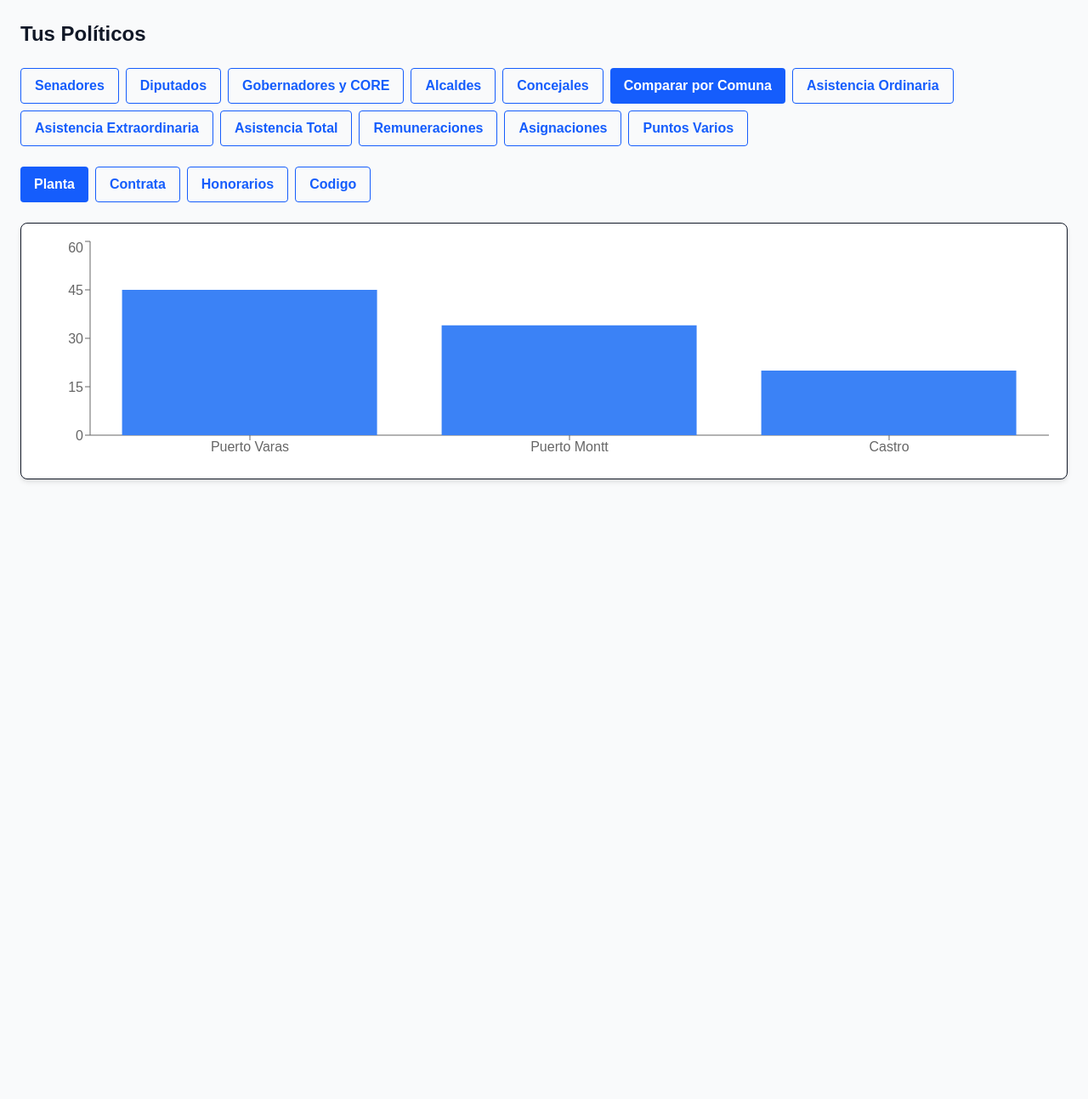
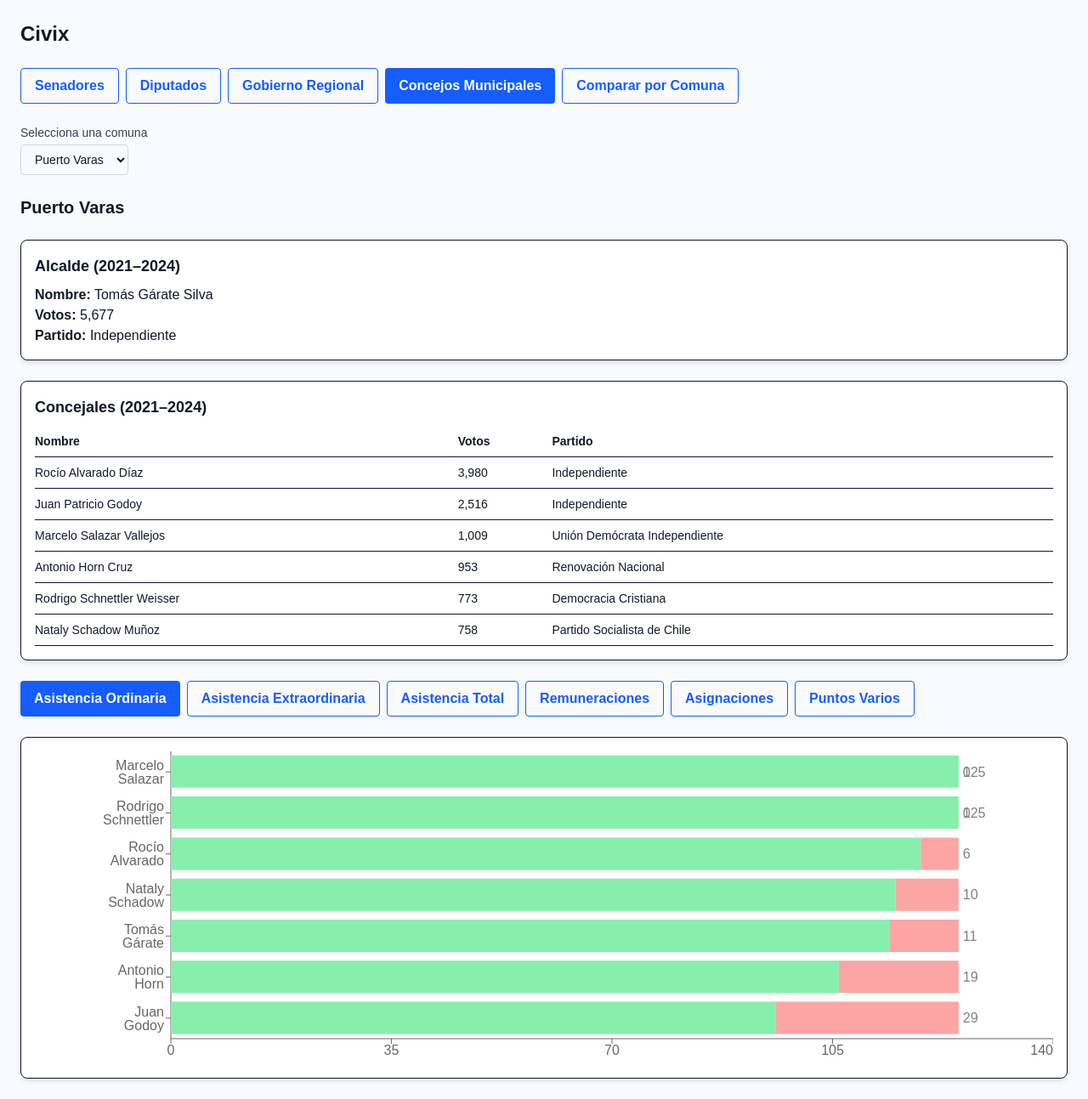
Before and after one commit to TheWildHunt/Civix, a Next.js app: page / in a window 1280 px wide. Shown: the whole page at 85% size. Before the commit the page ends 800 px from the top, so only its background shows below. Built offline with nearby package versions, Linux system fonts and the light colour scheme.

Commit message:
Añade gráficos y concejos municipales interactivos

```diff
--- a/app/page.tsx
+++ b/app/page.tsx
@@ -3,46 +3,39 @@
 import { useState } from "react";
 import { Button } from "@/components/ui/button";
 import { Card, CardContent } from "@/components/ui/card";
-import { BarChart, Bar, XAxis, YAxis, Tooltip, ResponsiveContainer } from "recharts";
+import { BarChart, Bar, XAxis, YAxis, Tooltip, ResponsiveContainer, LabelList } from "recharts";
 
-const data = [
-  { comuna: "Puerto Varas", planta: 45, contrata: 47, honorarios: 32, codigo: 19 },
-  { comuna: "Puerto Montt", planta: 34, contrata: 38, honorarios: 26, codigo: 15 },
-  { comuna: "Castro", planta: 20, contrata: 29, honorarios: 22, codigo: 13 },
-];
+const CLPFormatter = new Intl.NumberFormat("es-CL", {
+  style: "currency",
+  currency: "CLP",
+  maximumFractionDigits: 0,
+});
 
-const categories = ["planta", "contrata", "honorarios", "codigo"];
 const sections = [
   "Senadores",
   "Diputados",
-  "Gobernadores y CORE",
-  "Alcaldes",
-  "Concejales",
+  "Gobierno Regional",
+  "Concejos Municipales",
   "Comparar por Comuna",
-  "Asistencia Ordinaria",
-  "Asistencia Extraordinaria",
-  "Asistencia Total",
-  "Remuneraciones",
-  "Asignaciones",
-  "Puntos Varios"
 ];
 
-const alcaldePuertoVaras = {
+const comunasMunicipales = [
+  {
+    nombre: "Puerto Varas",
+    alcalde: {
       nombre: "Tomás Gárate Silva",
       votos: 5677,
       partido: "Independiente",
-};
-
-const concejalesPuertoVaras = [
+    },
+    concejales: [
       { nombre: "Rocío Alvarado Díaz", votos: 3980, partido: "Independiente" },
       { nombre: "Juan Patricio Godoy", votos: 2516, partido: "Independiente" },
       { nombre: "Marcelo Salazar Vallejos", votos: 1009, partido: "Unión Demócrata Independiente" },
       { nombre: "Antonio Horn Cruz", votos: 953, partido: "Renovación Nacional" },
       { nombre: "Rodrigo Schnettler Weisser", votos: 773, partido: "Democracia Cristiana" },
       { nombre: "Nataly Schadow Muñoz", votos: 758, partido: "Partido Socialista de Chile" },
-];
-
-const asistenciaOrdinaria = [
+    ],
+    asistenciaOrdinaria: [
       { nombre: "Marcelo Salazar", asistencia: 125, inasistencia: 0 },
       { nombre: "Rodrigo Schnettler", asistencia: 125, inasistencia: 0 },
       { nombre: "Rocío Alvarado", asistencia: 119, inasistencia: 6 },
@@ -50,9 +43,8 @@ const asistenciaOrdinaria = [
       { nombre: "Tomás Gárate", asistencia: 114, inasistencia: 11 },
       { nombre: "Antonio Horn", asistencia: 106, inasistencia: 19 },
       { nombre: "Juan Godoy", asistencia: 96, inasistencia: 29 },
-];
-
-const asistenciaExtraordinaria = [
+    ],
+    asistenciaExtraordinaria: [
       { nombre: "Rodrigo Schnettler", asistencia: 30, inasistencia: 0 },
       { nombre: "Rocío Alvarado", asistencia: 29, inasistencia: 1 },
       { nombre: "Nataly Schadow", asistencia: 28, inasistencia: 2 },
@@ -60,9 +52,8 @@ const asistenciaExtraordinaria = [
       { nombre: "Tomás Gárate", asistencia: 27, inasistencia: 3 },
       { nombre: "Antonio Horn", asistencia: 24, inasistencia: 6 },
       { nombre: "Juan Godoy", asistencia: 20, inasistencia: 10 },
-];
-
-const asistenciaTotal = [
+    ],
+    asistenciaTotal: [
       { nombre: "Rodrigo Schnettler", asistencia: 155, inasistencia: 0 },
       { nombre: "Marcelo Salazar", asistencia: 153, inasistencia: 2 },
       { nombre: "Rocío Alvarado", asistencia: 148, inasistencia: 7 },
@@ -70,9 +61,8 @@ const asistenciaTotal = [
       { nombre: "Tomás Gárate", asistencia: 141, inasistencia: 14 },
       { nombre: "Antonio Horn", asistencia: 130, inasistencia: 25 },
       { nombre: "Juan Godoy", asistencia: 116, inasistencia: 39 },
-];
-
-const remuneraciones = [
+    ],
+    remuneraciones: [
       { nombre: "Tomás Gárate", monto: 279985493 },
       { nombre: "Marcelo Salazar", monto: 39325196 },
       { nombre: "Nataly Schadow", monto: 39325196 },
@@ -80,33 +70,36 @@ const remuneraciones = [
       { nombre: "Juan Godoy", monto: 39325196 },
       { nombre: "Rocío Alvarado", monto: 39325196 },
       { nombre: "Antonio Horn", monto: 39070986 },
-];
-
-const asignaciones = [
+    ],
+    asignaciones: [
       { nombre: "Antonio Horn", utilizadas: 17416827, noUtilizadas: 17533973 },
       { nombre: "Nataly Schadow", utilizadas: 20627200, noUtilizadas: 14323600 },
       { nombre: "Marcelo Salazar", utilizadas: 24323000, noUtilizadas: 10627800 },
       { nombre: "Rocío Alvarado", utilizadas: 26706552, noUtilizadas: 8244248 },
       { nombre: "Juan Godoy", utilizadas: 27612400, noUtilizadas: 7338400 },
       { nombre: "Rodrigo Schnettler", utilizadas: 31139600, noUtilizadas: 3811200 },
-];
-
-const puntosVarios = [
+    ],
+    puntosVarios: [
       { nombre: "Rodrigo Schnettler", puntos: 208 },
       { nombre: "Marcelo Salazar", puntos: 155 },
       { nombre: "Juan Godoy", puntos: 111 },
       { nombre: "Antonio Horn", puntos: 85 },
       { nombre: "Rocío Alvarado", puntos: 56 },
       { nombre: "Nataly Schadow", puntos: 47 },
+    ],
+  },
 ];
 
 export default function Home() {
-  const [selectedCategory, setSelectedCategory] = useState("planta");
-  const [selectedSection, setSelectedSection] = useState("Comparar por Comuna");
+  const [selectedSection, setSelectedSection] = useState("Concejos Municipales");
+  const [selectedComuna, setSelectedComuna] = useState("Puerto Varas");
+  const [municipalTab, setMunicipalTab] = useState("Asistencia Ordinaria");
+
+  const comuna = comunasMunicipales.find((c) => c.nombre === selectedComuna);
 
   return (
     <div className="p-6 space-y-6">
-      <h1 className="text-2xl font-bold">Tus Políticos</h1>
+      <h1 className="text-2xl font-bold">Civix</h1>
 
       <div className="flex flex-wrap gap-2">
         {sections.map((section) => (
@@ -120,49 +113,42 @@ export default function Home() {
         ))}
       </div>
 
-      {selectedSection === "Comparar por Comuna" && (
+      {selectedSection === "Concejos Municipales" && (
         <>
-          <div className="flex gap-2">
-            {categories.map((cat) => (
-              <Button
-                key={cat}
-                onClick={() => setSelectedCategory(cat)}
-                variant={selectedCategory === cat ? "default" : "outline"}
+          <div>
+            <label htmlFor="comuna-select" className="block text-sm font-medium text-gray-700 mb-1">
+              Selecciona una comuna
+            </label>
+            <select
+              id="comuna-select"
+              value={selectedComuna}
+              onChange={(e) => setSelectedComuna(e.target.value)}
+              className="border border-gray-300 rounded px-3 py-2 text-sm"
             >
-                {cat.charAt(0).toUpperCase() + cat.slice(1)}
-              </Button>
+              {comunasMunicipales.map((com) => (
+                <option key={com.nombre} value={com.nombre}>
+                  {com.nombre}
+                </option>
               ))}
+            </select>
           </div>
+
+          {comuna && (
+            <div key={comuna.nombre} className="space-y-6">
+              <h2 className="text-xl font-semibold">{comuna.nombre}</h2>
+
               <Card>
-            <CardContent className="h-[300px]">
-              <ResponsiveContainer width="100%" height="100%">
-                <BarChart data={data}>
-                  <XAxis dataKey="comuna" />
-                  <YAxis />
-                  <Tooltip />
-                  <Bar dataKey={selectedCategory} fill="#3b82f6" />
-                </BarChart>
-              </ResponsiveContainer>
+  <CardContent>
+    <h3 className="text-lg font-semibold mb-2">Alcalde (2021–2024)</h3>
+    <p><strong>Nombre:</strong> {comuna.alcalde.nombre}</p>
+    <p><strong>Votos:</strong> {comuna.alcalde.votos.toLocaleString()}</p>
+    <p><strong>Partido:</strong> {comuna.alcalde.partido}</p>
   </CardContent>
 </Card>
-        </>
-      )}
 
-      {selectedSection === "Alcaldes" && (
 <Card>
   <CardContent>
-            <h2 className="text-lg font-semibold mb-2">Alcalde de Puerto Varas (2021–2024)</h2>
-            <p><strong>Nombre:</strong> {alcaldePuertoVaras.nombre}</p>
-            <p><strong>Votos:</strong> {alcaldePuertoVaras.votos.toLocaleString()}</p>
-            <p><strong>Partido:</strong> {alcaldePuertoVaras.partido}</p>
-          </CardContent>
-        </Card>
-      )}
-
-      {selectedSection === "Concejales" && (
-        <Card>
-          <CardContent>
-            <h2 className="text-lg font-semibold mb-2">Concejales de Puerto Varas (2021–2024)</h2>
+    <h3 className="text-lg font-semibold mb-2">Concejales (2021–2024)</h3>
     <table className="w-full text-sm">
       <thead>
         <tr className="text-left border-b">
@@ -172,7 +158,7 @@ export default function Home() {
         </tr>
       </thead>
       <tbody>
-                {concejalesPuertoVaras.map((c) => (
+        {comuna.concejales.map((c) => (
           <tr key={c.nombre} className="border-b hover:bg-gray-50">
             <td className="py-2">{c.nombre}</td>
             <td className="py-2">{c.votos.toLocaleString()}</td>
@@ -183,78 +169,81 @@ export default function Home() {
     </table>
   </CardContent>
 </Card>
-      )}
 
-      {["Asistencia Ordinaria", "Asistencia Extraordinaria", "Asistencia Total"].includes(selectedSection) && (
+<div className="flex flex-wrap gap-2">
+  {["Asistencia Ordinaria", "Asistencia Extraordinaria", "Asistencia Total", "Remuneraciones", "Asignaciones", "Puntos Varios"].map((tab) => (
+    <Button
+      key={tab}
+      onClick={() => setMunicipalTab(tab)}
+      variant={municipalTab === tab ? "default" : "outline"}
+    >
+      {tab}
+    </Button>
+  ))}
+</div>
+
 <Card>
   <CardContent className="h-[400px]">
     <ResponsiveContainer width="100%" height="100%">
+      {municipalTab.includes("Asistencia") ? (
         <BarChart
           layout="vertical"
           data={
-                  selectedSection === "Asistencia Ordinaria"
-                    ? asistenciaOrdinaria
-                    : selectedSection === "Asistencia Extraordinaria"
-                    ? asistenciaExtraordinaria
-                    : asistenciaTotal
+            municipalTab === "Asistencia Ordinaria"
+              ? comuna.asistenciaOrdinaria
+              : municipalTab === "Asistencia Extraordinaria"
+              ? comuna.asistenciaExtraordinaria
+              : comuna.asistenciaTotal
           }
-                margin={{ top: 20, right: 20, bottom: 20, left: 100 }}
+          margin={{ left: 100 }}
         >
           <XAxis type="number" />
           <YAxis dataKey="nombre" type="category" />
           <Tooltip />
-                <Bar dataKey="asistencia" stackId="a" fill="#86efac" name="Asistencia" />
-                <Bar dataKey="inasistencia" stackId="a" fill="#fca5a5" name="Inasistencia" />
+          <Bar dataKey="asistencia" stackId="a" fill="#86efac">
+            <LabelList dataKey="asistencia" position="right" />
+          </Bar>
+          <Bar dataKey="inasistencia" stackId="a" fill="#fca5a5">
+            <LabelList dataKey="inasistencia" position="right" />
+          </Bar>
         </BarChart>
+      ) : municipalTab === "Remuneraciones" ? (
+        <BarChart layout="vertical" data={comuna.remuneraciones} margin={{ left: 100 }}>
+          <XAxis type="number" />
+          <YAxis dataKey="nombre" type="category" />
+          <Tooltip formatter={(v) => CLPFormatter.format(v)} />
+          <Bar dataKey="monto" fill="#06b6d4">
+            <LabelList dataKey="monto" position="right" formatter={(v) => CLPFormatter.format(v)} />
+          </Bar>
+        </BarChart>
+      ) : municipalTab === "Asignaciones" ? (
+        <BarChart layout="vertical" data={comuna.asignaciones} margin={{ left: 100 }}>
+          <XAxis type="number" />
+          <YAxis dataKey="nombre" type="category" />
+          <Tooltip formatter={(v) => CLPFormatter.format(v)} />
+          <Bar dataKey="utilizadas" stackId="a" fill="#86efac">
+            <LabelList dataKey="utilizadas" position="right" formatter={(v) => CLPFormatter.format(v)} />
+          </Bar>
+          <Bar dataKey="noUtilizadas" stackId="a" fill="#f0f0f0">
+            <LabelList dataKey="noUtilizadas" position="right" formatter={(v) => CLPFormatter.format(v)} />
+          </Bar>
+        </BarChart>
+      ) : (
+        <BarChart layout="vertical" data={comuna.puntosVarios} margin={{ left: 100 }}>
+          <XAxis type="number" />
+          <YAxis dataKey="nombre" type="category" />
+          <Tooltip />
+          <Bar dataKey="puntos" fill="#a78bfa">
+            <LabelList dataKey="puntos" position="right" />
+          </Bar>
+        </BarChart>
+      )}
     </ResponsiveContainer>
   </CardContent>
 </Card>
+            </div>
           )}
-
-      {selectedSection === "Remuneraciones" && (
-        <Card>
-          <CardContent className="h-[400px]">
-            <ResponsiveContainer width="100%" height="100%">
-              <BarChart layout="vertical" data={remuneraciones} margin={{ left: 100 }}>
-                <XAxis type="number" />
-                <YAxis dataKey="nombre" type="category" />
-                <Tooltip />
-                <Bar dataKey="monto" fill="#06b6d4" name="Remuneración Bruta" />
-              </BarChart>
-            </ResponsiveContainer>
-          </CardContent>
-        </Card>
-      )}
-
-      {selectedSection === "Asignaciones" && (
-        <Card>
-          <CardContent className="h-[400px]">
-            <ResponsiveContainer width="100%" height="100%">
-              <BarChart layout="vertical" data={asignaciones} margin={{ left: 100 }}>
-                <XAxis type="number" />
-                <YAxis dataKey="nombre" type="category" />
-                <Tooltip />
-                <Bar dataKey="utilizadas" stackId="a" fill="#86efac" name="Utilizadas" />
-                <Bar dataKey="noUtilizadas" stackId="a" fill="#f0f0f0" name="No utilizadas" />
-              </BarChart>
-            </ResponsiveContainer>
-          </CardContent>
-        </Card>
-      )}
-
-      {selectedSection === "Puntos Varios" && (
-        <Card>
-          <CardContent className="h-[400px]">
-            <ResponsiveContainer width="100%" height="100%">
-              <BarChart layout="vertical" data={puntosVarios} margin={{ left: 100 }}>
-                <XAxis type="number" />
-                <YAxis dataKey="nombre" type="category" />
-                <Tooltip />
-                <Bar dataKey="puntos" fill="#a78bfa" name="Puntos varios" />
-              </BarChart>
-            </ResponsiveContainer>
-          </CardContent>
-        </Card>
+        </>
       )}
     </div>
   );
```
Lines whose indentation alone changed are shown as unchanged.
